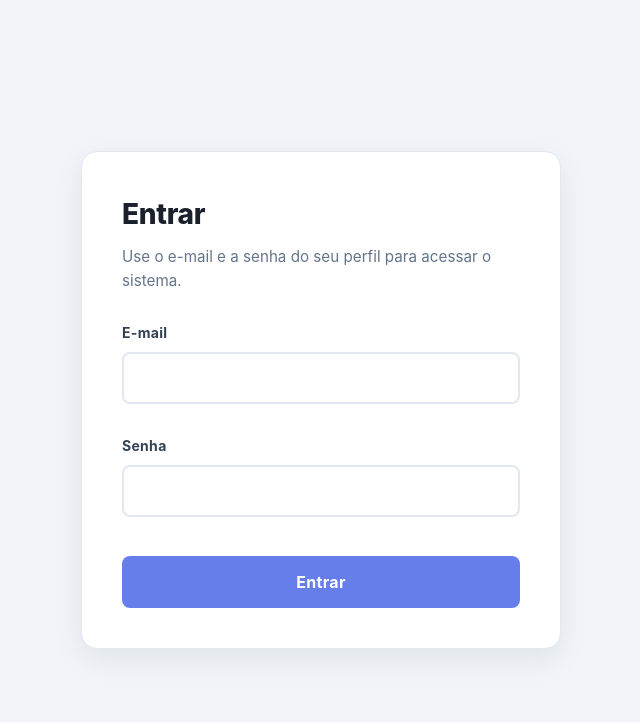
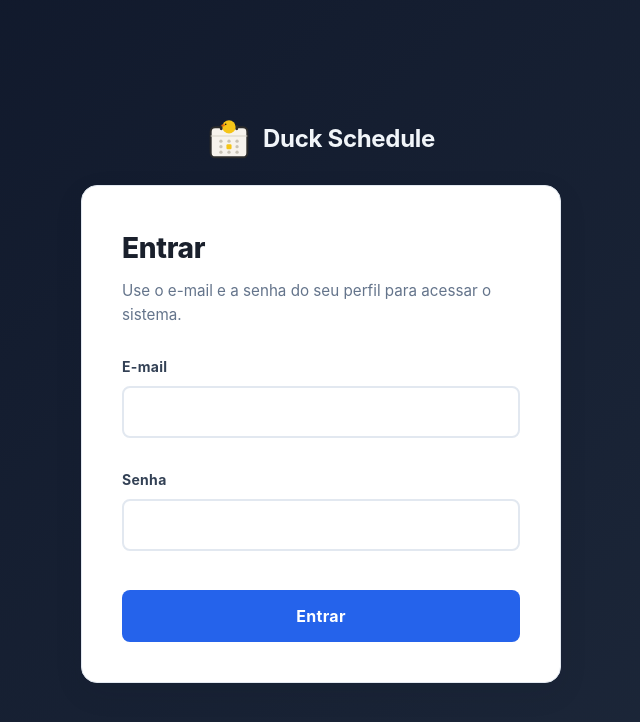
Before and after one commit to guiiBecker/ProjetoIntegrador-ciencia-inovacao, a React (Create React App) app in the folder projetointegrador-html5/: page /#login in a window 1280 px wide. Shown: the top 722 px of the page, without its empty margins (319-959 px from the left). Built offline with nearby package versions, Linux system fonts and the light colour scheme; no server answers.

Commit message:
style: update padding in NavBar button for better spacing; enhance LoginPage with logo and brand name

```diff
--- a/projetointegrador-html5/src/components/NavBar.css
+++ b/projetointegrador-html5/src/components/NavBar.css
@@ -8,7 +8,7 @@
 }
 
 .app-nav button {
-  padding: 0.9rem 1.85rem;
+  padding: 1.2rem 1.85rem;
   background: transparent;
   color: var(--color-neutral-500);
   border: none;
--- a/projetointegrador-html5/src/ui/LoginPage.css
+++ b/projetointegrador-html5/src/ui/LoginPage.css
@@ -5,15 +5,35 @@
   align-items: center;
   justify-content: center;
   min-height: 100vh;
-  background: #f1f5f9;
+  background: linear-gradient(135deg, #0f172a 0%, #1e293b 100%);
   padding: 1rem;
 }
 
 .login-shell {
   display: flex;
-  justify-content: center;
+  flex-direction: column;
+  align-items: center;
+  gap: 1.5rem;
   max-width: 480px;
   width: 100%;
+}
+
+.login-brand {
+  display: flex;
+  align-items: center;
+  gap: 0.75rem;
+}
+
+.login-logo {
+  height: 44px;
+  width: 44px;
+}
+
+.login-brand-name {
+  font-size: 1.5rem;
+  font-weight: 700;
+  color: #f1f5f9;
+  letter-spacing: -0.3px;
 }
 
 .login-card {
@@ -88,8 +108,8 @@
 
 .login-form input:focus {
   outline: none;
-  border-color: #667eea;
-  box-shadow: 0 0 0 4px rgba(102, 126, 234, 0.1), inset 0 0 0 1px rgba(102, 126, 234, 0.05);
+  border-color: #2563eb;
+  box-shadow: 0 0 0 4px rgba(37, 99, 235, 0.1), inset 0 0 0 1px rgba(37, 99, 235, 0.05);
   background-color: #f8fafc;
 }
 
@@ -98,7 +118,7 @@
   font-size: 1rem !important;
   font-weight: 700 !important;
   border-radius: 8px !important;
-  background: #667eea !important;
+  background: #2563eb !important;
   color: white !important;
   border: none !important;
   cursor: pointer;
@@ -109,7 +129,7 @@
 
 .login-form button:hover {
   transform: translateY(-2px) !important;
-  box-shadow: 0 12px 24px rgba(102, 126, 234, 0.4) !important;
+  box-shadow: 0 12px 24px rgba(37, 99, 235, 0.4) !important;
 }
 
 .login-form button:active {
--- a/projetointegrador-html5/src/ui/LoginPage.js
+++ b/projetointegrador-html5/src/ui/LoginPage.js
@@ -2,6 +2,7 @@ import { useState } from 'react';
 import { apiJson } from '../api';
 import Button from '../components/Button';
 import Spinner from '../components/Spinner';
+import logo from '../duck-schedule-logo.svg';
 import './LoginPage.css';
 
 export default function LoginPage({ onSuccess }) {
@@ -30,6 +31,10 @@ export default function LoginPage({ onSuccess }) {
   return (
     <div className="login-screen">
       <div className="login-shell">
+        <div className="login-brand">
+          <img src={logo} alt="Duck Schedule" className="login-logo" />
+          <span className="login-brand-name">Duck Schedule</span>
+        </div>
         <section className="login-card">
           <h2>Entrar</h2>
           <p>Use o e-mail e a senha do seu perfil para acessar o sistema.</p>
```
